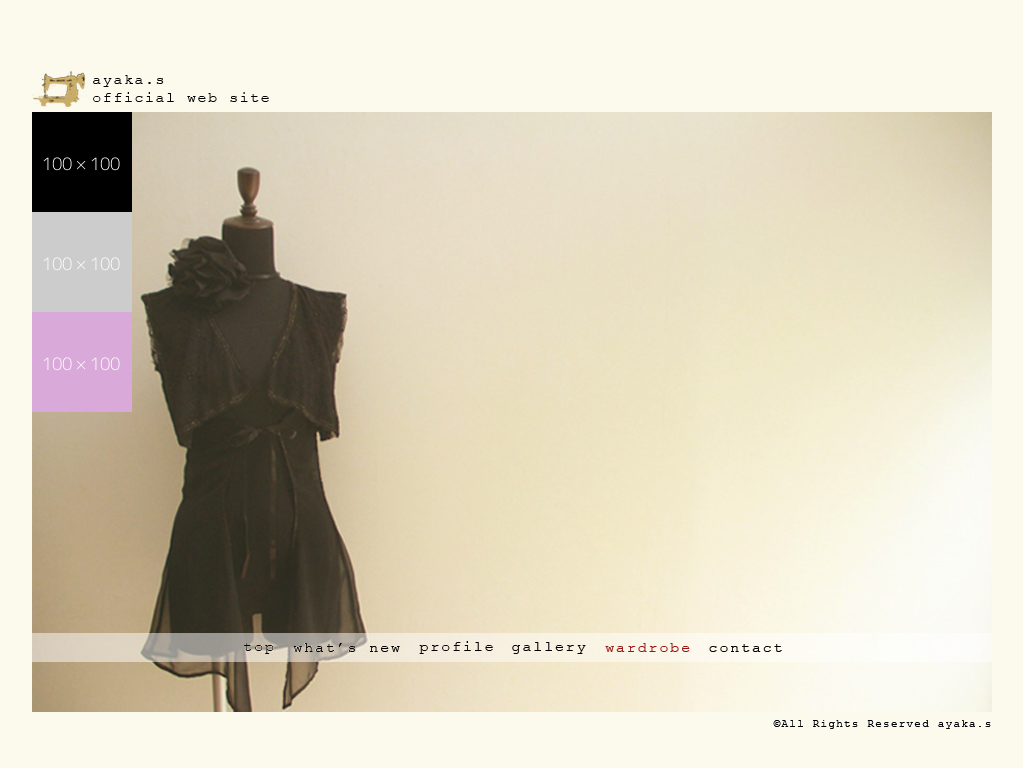
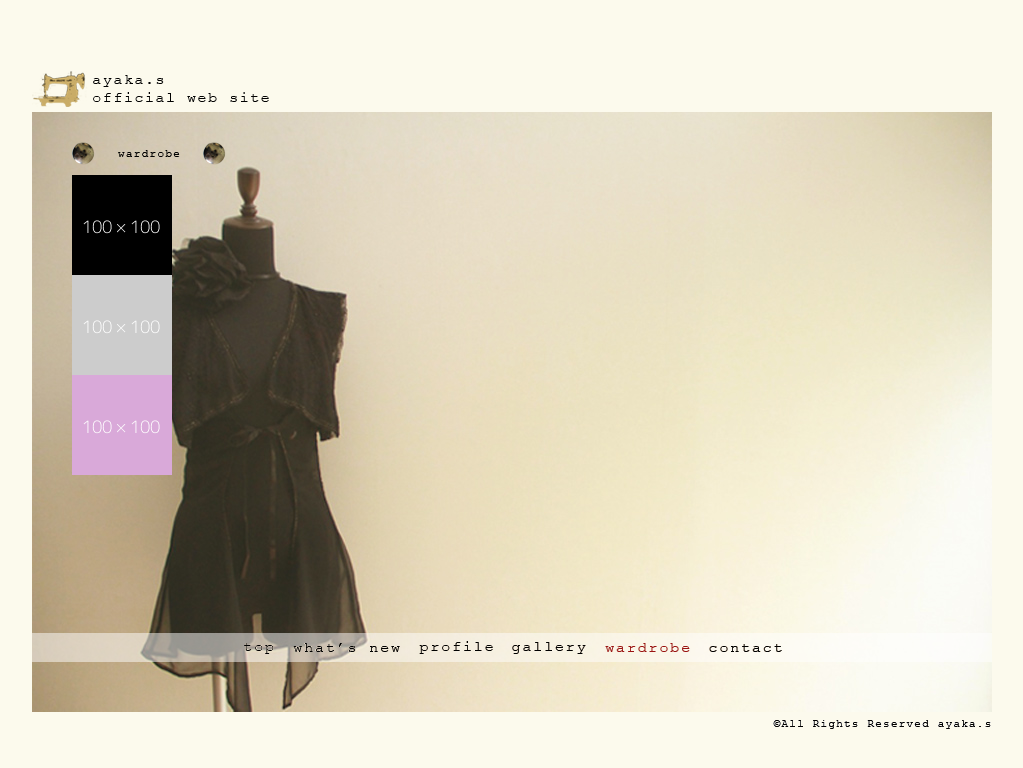
Before and after one commit to jssuger52/workspace, a PHP site: page /wardrobe/ in a window 1280 px wide. Shown: the top 768 px of the page, without its empty margins (128-1151 px from the left). Run offline with PHP 8.4, Linux system fonts and the light colour scheme.

Commit message:
outline修正, wardrobe title設置

```diff
--- a/Ayaka/gallery/index.html
+++ b/Ayaka/gallery/index.html
@@ -41,7 +41,7 @@ $(document).ready(function() {
 </ul>
 </section>
 
-<nav class="gNav">
+<div class="gNav">
 <ul>
 <li class="nav-01"><a href="../">TOP</a></li>
 <li class="nav-02"><a href="../news/">what's new</a></li>
@@ -50,7 +50,7 @@ $(document).ready(function() {
 <li class="nav-05"><a href="../wardrobe/">wardrobe</a></li>
 <li class="nav-06"><a href="mailto:info@ayaka-wardrobe.com">contact</a></li>
 </ul>
-<!--/.gNav--></nav>
+<!--/.gNav--></div>
 
 <!--/.container--></div>
 
--- a/Ayaka/index.html
+++ b/Ayaka/index.html
@@ -29,7 +29,7 @@
 <div class="container">
 <section>
 <h1 class="hdg-level1-01">ayaka's official web site Freelance fashon designer/stylist</h1>
-<nav class="gNav">
+<div class="gNav">
 <ul>
 <li class="nav-02"><a href="./news/">what's new</a></li>
 <li class="nav-03"><a href="./profile/">profile</a></li>
@@ -37,7 +37,7 @@
 <li class="nav-05"><a href="./wardrobe/">wardrobe</a></li>
 <li class="nav-06"><a href="mailto:info@ayaka-wardrobe.com">contact</a></li>
 </ul>
-<!--/.gNav--></nav>
+<!--/.gNav--></div>
 </section>
 <!--/id="
 .container--></div>
--- a/Ayaka/wardrobe/css/style.css
+++ b/Ayaka/wardrobe/css/style.css
@@ -8,25 +8,25 @@ background:url('../img/bg-01.jpg') no-repeat;
 }
 
 /* ---------------------------------------
- nav
+ title
 --------------------------------------- */
-.gNav.top{
-position: absolute;
-left:401px;
-top:377px;
+.hdg-level1-01{
+background:url(../img/hdg-level1-01.png) no-repeat left top;
+width:154px;
+height:23px;
+margin-bottom:10px;
+text-indent:-99999px;
 }
 
 /* ---------------------------------------
- title
+ section
 --------------------------------------- */
-.hdg-level1-01{
-background:url('../img/hdg-level01-01.gif') no-repeat left top;
-width: 230px;
-height: 53px;
-position: absolute;
-left:529px;
-top:271px;
-text-indent:-99999px;
+.type-01{
+width:600px;
+height:480px;
+position:absolute;
+left:40px;
+top:30px
 }
 
 /* モニター幅960px以下 */
--- a/Ayaka/wardrobe/index.html
+++ b/Ayaka/wardrobe/index.html
@@ -33,14 +33,15 @@ $(document).ready(function() {
 <!-- /#header --></header>
 
 <div class="container">
-<section>
+<section class="type-01">
+<h1 class="hdg-level1-01">wardrobe</h1>
 <ul>
 <li class="cBox"><a href="./img/img-01.jpg" class="group1" title="hogefuga"><img src="./img/img-01s.gif" /></a></li>
 <li class="cBox"><a href="./img/img-02.gif" class="group1" title="hogefuga"><img src="./img/img-02s.gif" /></a></li>
 <li class="cBox"><a href="./img/img-03.gif" class="group1" title="hogefuga"><img src="./img/img-03s.gif" /></a></li>
 </ul>
 </section>
-<nav class="gNav">
+<div class="gNav">
 <ul>
 <li class="nav-01"><a href="../">TOP</a></li>
 <li class="nav-02"><a href="../news/">what's new</a></li>
@@ -49,9 +50,8 @@ $(document).ready(function() {
 <li class="nav-05"><a href="../wardrobe/" class="stay">wardrobe</a></li>
 <li class="nav-06"><a href="mailto:info@ayaka-wardrobe.com">contact</a></li>
 </ul>
-<!-- /.gNav --></nav>
-<!-- /id="
-.container --></div>
+<!-- /.gNav --></div>
+<!-- /.container --></div>
 
 <footer class="footer">
 <p><span>&copy; Ayaka Sato All rights reserved.</span></p>
```
Also changed, not shown: Ayaka/news/index.html (+3 -4 lines), Ayaka/profile/index.html (+4 -4 lines).
